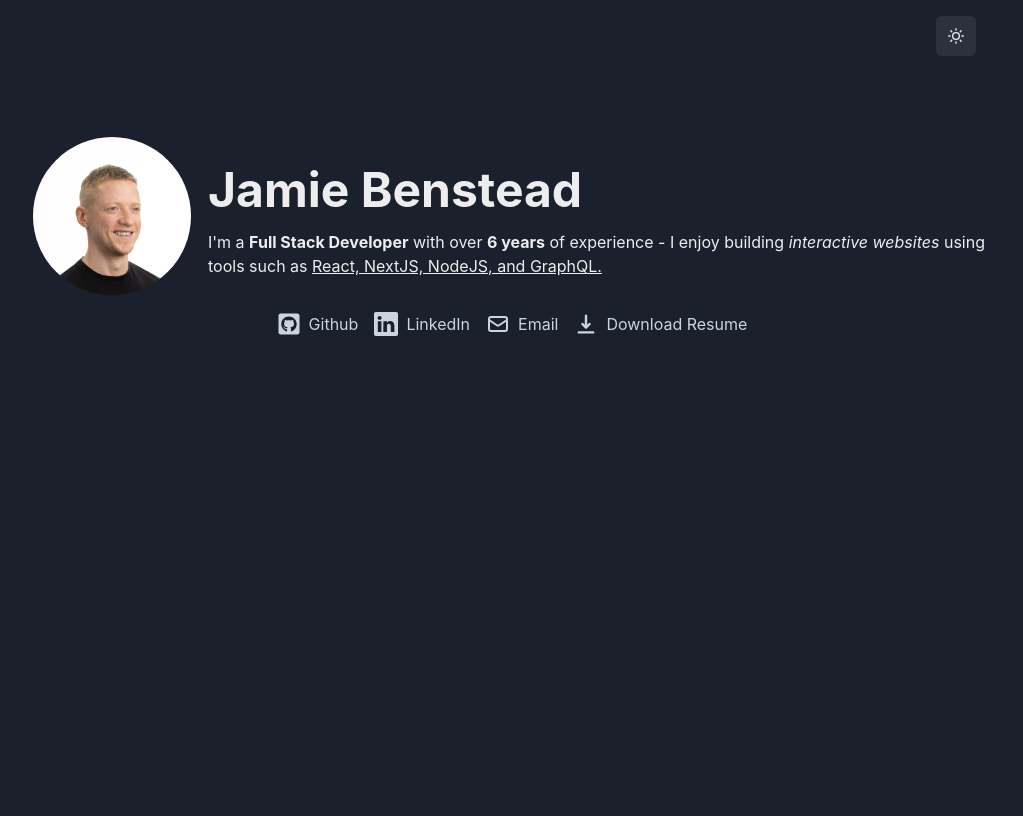
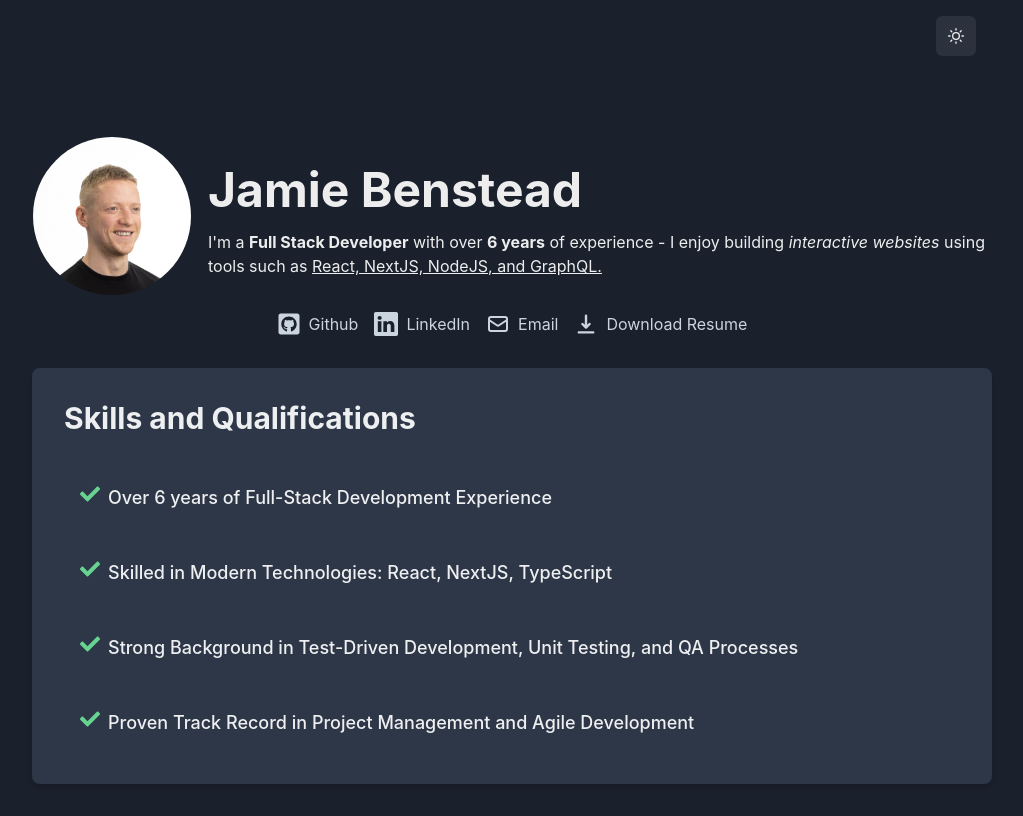
Before and after one commit to jamiebenstead/online-resume, a React (Create React App) app: page / in a window 1280 px wide. Shown: the whole page, without its empty margins (128-1151 px from the left). Built offline with nearby package versions, Linux system fonts and the light colour scheme.

Commit message:
Create skills and quals component

```diff
--- a/src/App.tsx
+++ b/src/App.tsx
@@ -1,11 +1,13 @@
 import React from "react";
 import Header from "./components/Header";
 import { Container } from "@chakra-ui/react";
+import SkillsAndQualifications from "./components/SkillsAndQualifications";
 
 function App() {
   return (
     <Container maxWidth="container.lg" paddingX={{ base: "4", md: "8" }}>
       <Header />
+      <SkillsAndQualifications />
     </Container>
   );
 }
--- /dev/null
+++ b/src/components/SkillsAndQualifications.tsx
@@ -0,0 +1,101 @@
+import React from "react";
+import {
+  Flex,
+  Heading,
+  HStack,
+  Icon,
+  List,
+  ListItem,
+  Text,
+  Box,
+  useColorModeValue,
+} from "@chakra-ui/react";
+import { FaCheck } from "react-icons/fa";
+
+const SkillsAndQualifications = () => {
+  // Define color values for light and dark mode
+  const iconColor = useColorModeValue("green.500", "green.300");
+  const bgColor = useColorModeValue("gray.50", "gray.700");
+  const listItemHoverColor = useColorModeValue("gray.100", "gray.600");
+
+  return (
+    <Box
+      as="section"
+      padding="8"
+      bg={bgColor}
+      borderRadius="lg"
+      boxShadow="md"
+      maxW="container.lg"
+      mx="auto"
+      my="8"
+    >
+      <Flex paddingBottom="4">
+        <Heading as="h2" fontSize="3xl" fontWeight="bold">
+          Skills and Qualifications
+        </Heading>
+      </Flex>
+      <Flex paddingTop="4">
+        <List spacing="4" width="100%">
+          <ListItem
+            _hover={{ bg: listItemHoverColor }}
+            padding="4"
+            borderRadius="md"
+            transition="background-color 0.2s"
+          >
+            <HStack align="start">
+              <Icon as={FaCheck} color={iconColor} boxSize="5" />
+              <Text fontSize="lg" fontWeight="medium">
+                Over 6 years of Full-Stack Development Experience
+              </Text>
+            </HStack>
+          </ListItem>
+
+          <ListItem
+            _hover={{ bg: listItemHoverColor }}
+            padding="4"
+            borderRadius="md"
+            transition="background-color 0.2s"
+          >
+            <HStack align="start">
+              <Icon as={FaCheck} color={iconColor} boxSize="5" />
+              <Text fontSize="lg" fontWeight="medium">
+                Skilled in Modern Technologies: React, NextJS, TypeScript
+              </Text>
+            </HStack>
+          </ListItem>
+
+          <ListItem
+            _hover={{ bg: listItemHoverColor }}
+            padding="4"
+            borderRadius="md"
+            transition="background-color 0.2s"
+          >
+            <HStack align="start">
+              <Icon as={FaCheck} color={iconColor} boxSize="5" />
+              <Text fontSize="lg" fontWeight="medium">
+                Strong Background in Test-Driven Development, Unit Testing, and
+                QA Processes
+              </Text>
+            </HStack>
+          </ListItem>
+
+          <ListItem
+            _hover={{ bg: listItemHoverColor }}
+            padding="4"
+            borderRadius="md"
+            transition="background-color 0.2s"
+          >
+            <HStack align="start">
+              <Icon as={FaCheck} color={iconColor} boxSize="5" />
+              <Text fontSize="lg" fontWeight="medium">
+                Proven Track Record in Project Management and Agile Development
+              </Text>
+            </HStack>
+          </ListItem>
+        </List>
+      </Flex>
+    </Box>
+  );
+};
+
+export default SkillsAndQualifications;
```
